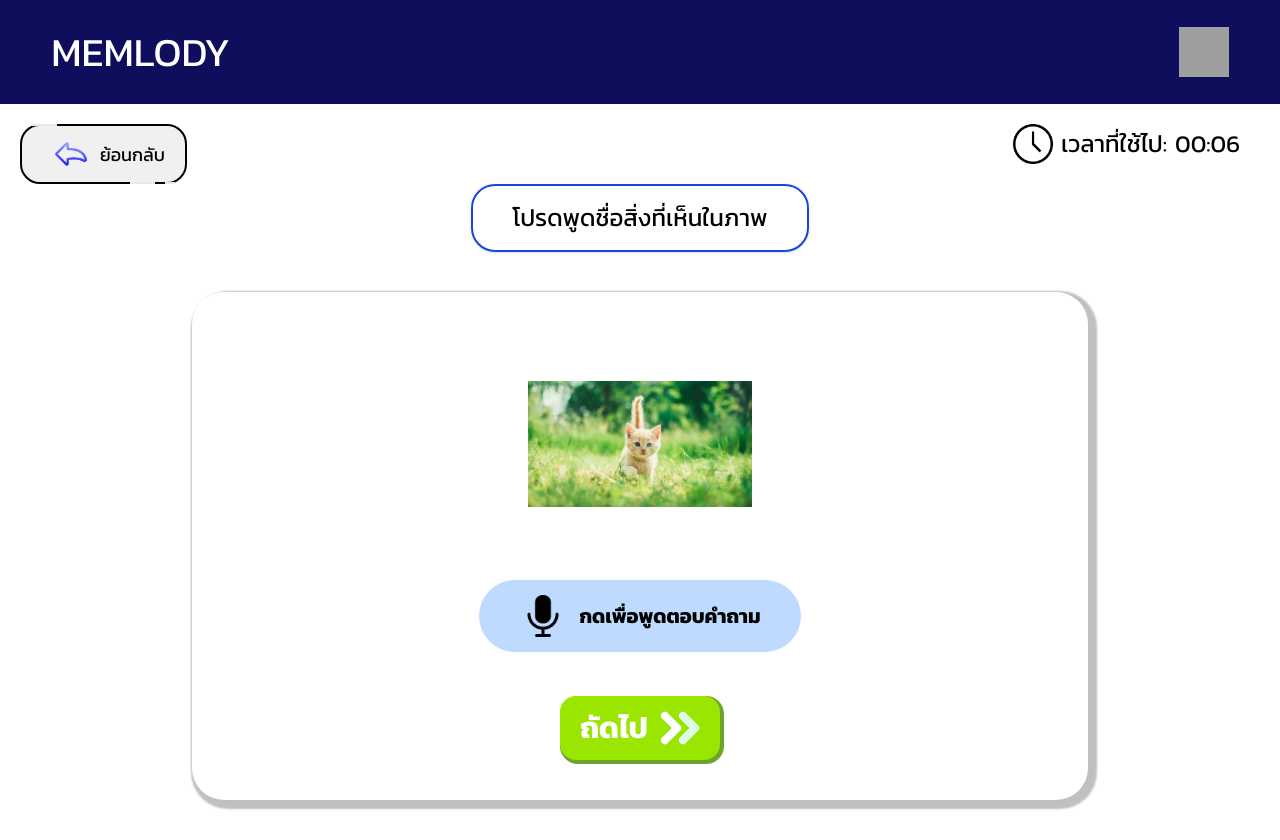
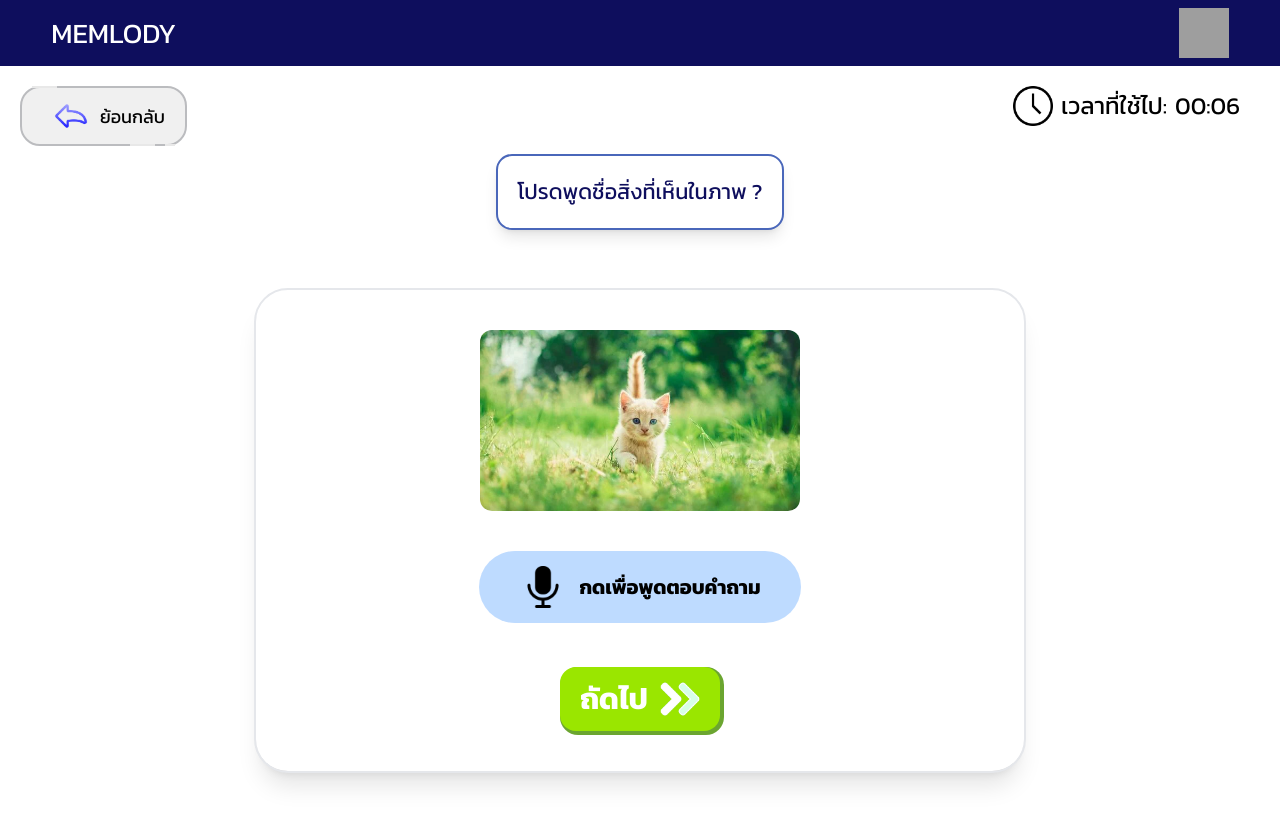
Before and after one commit to polymercatzz/memlody, a FastAPI app: page /home/game_pic/what_you_see_mode/1 in a window 1280 px wide. After the commit the page ends 786 px from the top, so only its background shows below. Run offline with FastAPI, Linux system fonts and the light colour scheme; grey boxes are pictures that could not be loaded.

Commit message:
แก้เงากล่องละก้เพิ่มขนาดรูปละก้เปลี่ยนสีกรอบ

```diff
--- a/static/css/app.css
+++ b/static/css/app.css
@@ -61,6 +61,7 @@
     --font-weight-medium: 500;
     --font-weight-semibold: 600;
     --font-weight-bold: 700;
+    --radius-sm: 0.25rem;
     --radius-md: 0.375rem;
     --radius-lg: 0.5rem;
     --radius-xl: 0.75rem;
@@ -385,6 +386,12 @@
   .my-10 {
     margin-block: calc(var(--spacing) * 10);
   }
+  .my-15 {
+    margin-block: calc(var(--spacing) * 15);
+  }
+  .my-20 {
+    margin-block: calc(var(--spacing) * 20);
+  }
   .my-\[20px\] {
     margin-block: 20px;
   }
@@ -631,12 +650,21 @@
   .w-\[20\%\] {
     width: 20%;
   }
+  .w-\[20vh\] {
+    width: 20vh;
+  }
   .w-\[30\%\] {
     width: 30%;
   }
+  .w-\[30vh\] {
+    width: 30vh;
+  }
   .w-\[40\%\] {
     width: 40%;
   }
+  .w-\[40vh\] {
+    width: 40vh;
+  }
   .w-\[45\%\] {
     width: 45%;
   }
@@ -880,6 +917,9 @@
     --tw-border-style: none;
     border-style: none;
   }
+  .border-\[\#4A67BA\] {
+    border-color: #4A67BA;
+  }
   .border-\[\#CCC\] {
     border-color: #CCC;
   }
@@ -1326,6 +1390,12 @@
   }
   .outline-gray-100 {
     outline-color: var(--color-gray-100);
+  }
+  .outline-gray-200 {
+    outline-color: var(--color-gray-200);
+  }
+  .outline-gray-500 {
+    outline-color: var(--color-gray-500);
   }
   .transition {
     transition-property: color, background-color, border-color, outline-color, text-decoration-color, fill, stroke, --tw-gradient-from, --tw-gradient-via, --tw-gradient-to, opacity, box-shadow, transform, translate, scale, rotate, filter, -webkit-backdrop-filter, backdrop-filter, display, visibility, content-visibility, overlay, pointer-events;
--- a/templates/game_guess2.html
+++ b/templates/game_guess2.html
@@ -15,7 +15,7 @@
             margin: 20px 0 0 20px;
             padding: 8px 20px;
             color: #fff;
-            border: 2px solid #000;
+            border: 2px solid #BBBCBF;
             background-color: #F0F0F0;
             text-align: center;
             cursor: pointer;
@@ -76,8 +76,8 @@
     </style>
 </head>
 <body class="m-0 font-[Kanit]">
-    <div class="bg-[#0E0E5D] flex justify-between h-[13vh]">
-        <div class="flex justify-center items-center text-white ml-[4%]"><h1 class="text-[40px]">MEMLODY</h1></div>
+    <div class="bg-[#0E0E5D] flex justify-between">
+        <div class="flex justify-center items-center text-white ml-[4%] m-[1.5vh]"><h1 class="text-[3.5vh]">MEMLODY</h1></div>
         <div class="flex justify-end items-center w-[20%] gap-[10px]">
             <img src="/static/img/person_5.png" class="w-[50px] h-[50px] mr-[20%]">
         </div>
@@ -95,9 +95,9 @@
             <p class="text-2xl" id="timer">00:00</p>
         </div>
     </div>
-    <label class=" flex justify-center w-fit mx-auto px-10 py-4 bg-white text-2xl rounded-3xl border-blue-700 border-2 shadow">โปรดพูดชื่อสิ่งที่เห็นในภาพ</label>
-    <div class=" flex flex-col justify-center px-5 py-10 mx-auto my-10 w-[70%] border-none rounded-4xl" style="box-shadow: 4px 4px 2px 5px #C0C0C0;">
-        <img src="/static/img/cat.webp" class="w-56 h-56 mx-auto object-contain">
+    <label class=" flex justify-center w-fit mx-auto p-[2.5vh] bg-white text-[2.7vh] text-[#0E0E5D] mt-2 rounded-[16px] border-[#4A67BA] border-2 shadow-lg">โปรดพูดชื่อสิ่งที่เห็นในภาพ ?</label>
+    <div class=" flex flex-col justify-center px-5 py-10 mx-auto my-15 w-[60%] border-none rounded-4xl outline outline-2 outline-gray-200 shadow-xl">
+        <img src="/static/img/cat.webp" class="w-[40vh] h- mx-auto object-contain rounded-xl mb-4">
         <div id="record_button" class="flex justify-center items-center px-10 py-3 my-6 w-fit mx-auto border-none rounded-full cursor-pointer bg-blue-200 hover:bg-blue-400">
             <img src="/static/img/mic.png" class="w-12 h-12 mr-3">
             <p id="record" class="text-xl font-bold">กดเพื่อพูดตอบคำถาม</p>
```
Also changed, not shown: other parts of static/css/app.css (+48 -3 lines).
